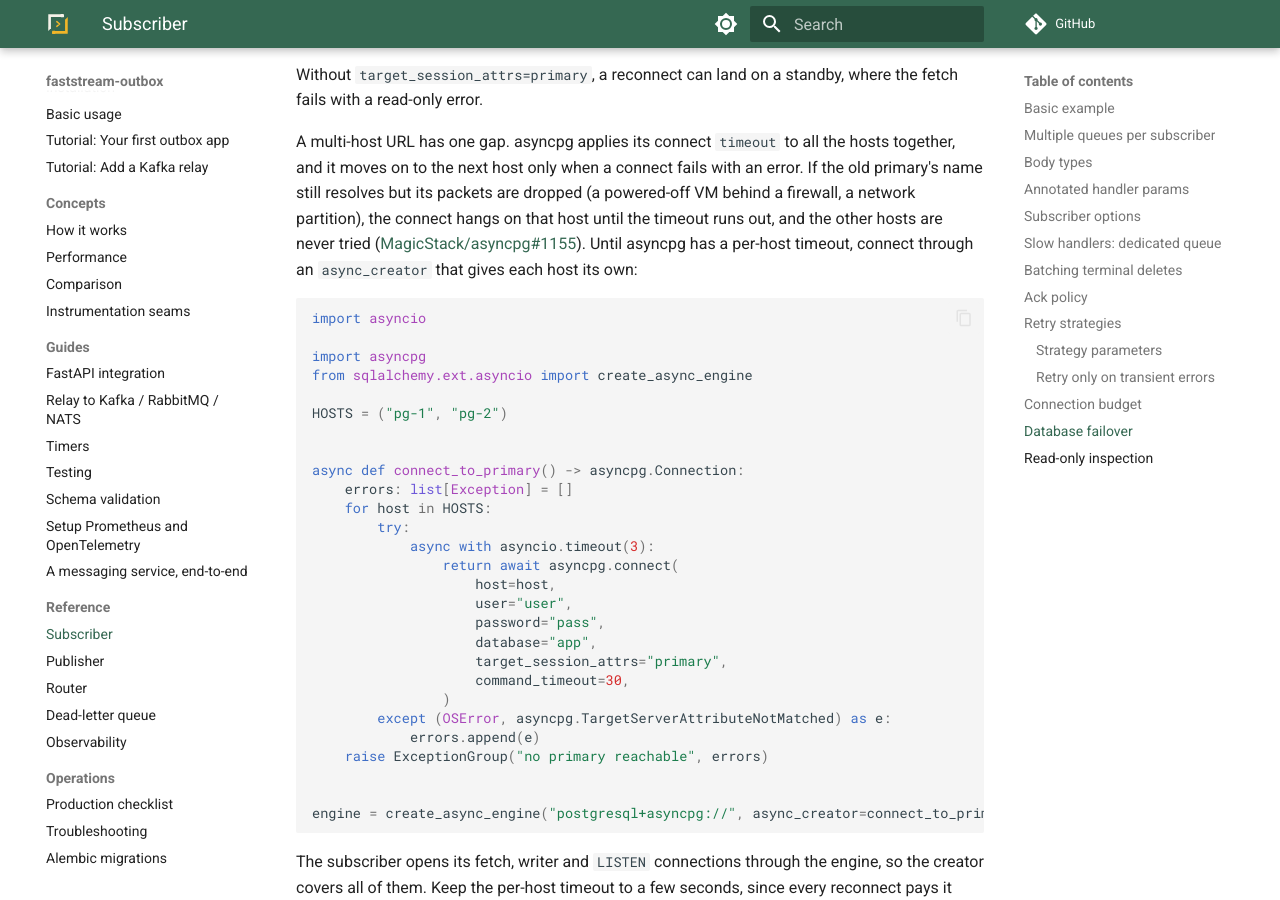
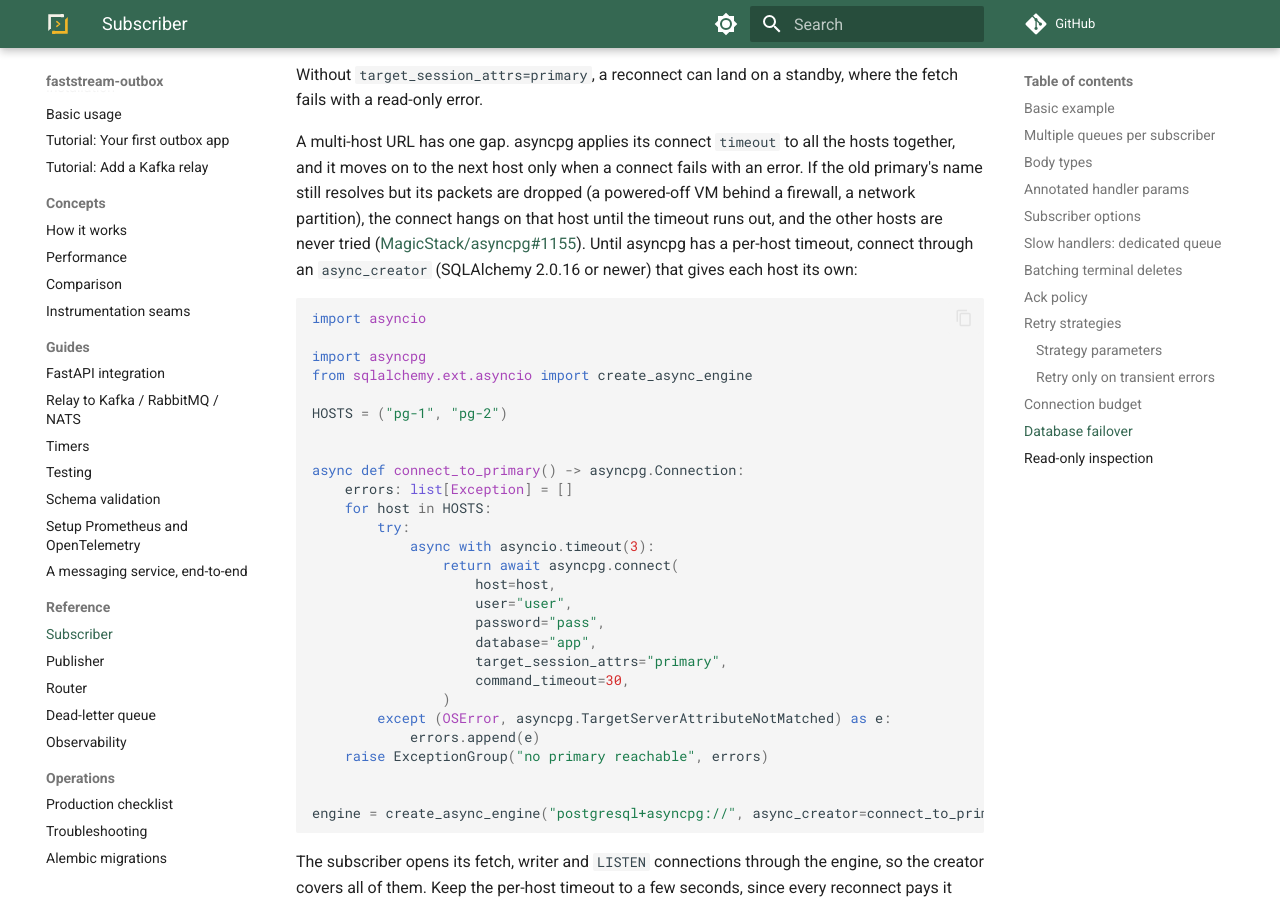
Before and after one commit to modern-python/faststream-outbox, an MkDocs documentation site: the page built from docs/usage/subscriber.md, in a window 1280 px wide and 900 px high, scrolled down 8572 px. Built offline with MkDocs 1.6.1 and Material for MkDocs 9.7.7, drawn with Linux system fonts in a browser that asks for light colours; comment, search, counter and statistics services are not loaded.

Commit message:
Skip the async_creator LISTEN test below SQLAlchemy 2.0.16

````diff
--- a/docs/usage/subscriber.md
+++ b/docs/usage/subscriber.md
@@ -382,8 +382,8 @@
 (a powered-off VM behind a firewall, a network partition), the connect hangs on
 that host until the timeout runs out, and the other hosts are never tried
 ([MagicStack/asyncpg#1155](https://github.com/MagicStack/asyncpg/issues/1155)).
-Until asyncpg has a per-host timeout, connect through an `async_creator` that
-gives each host its own:
+Until asyncpg has a per-host timeout, connect through an `async_creator`
+(SQLAlchemy 2.0.16 or newer) that gives each host its own:
 
 ```python
 import asyncio
````
Also changed, not shown: 1 other file.
